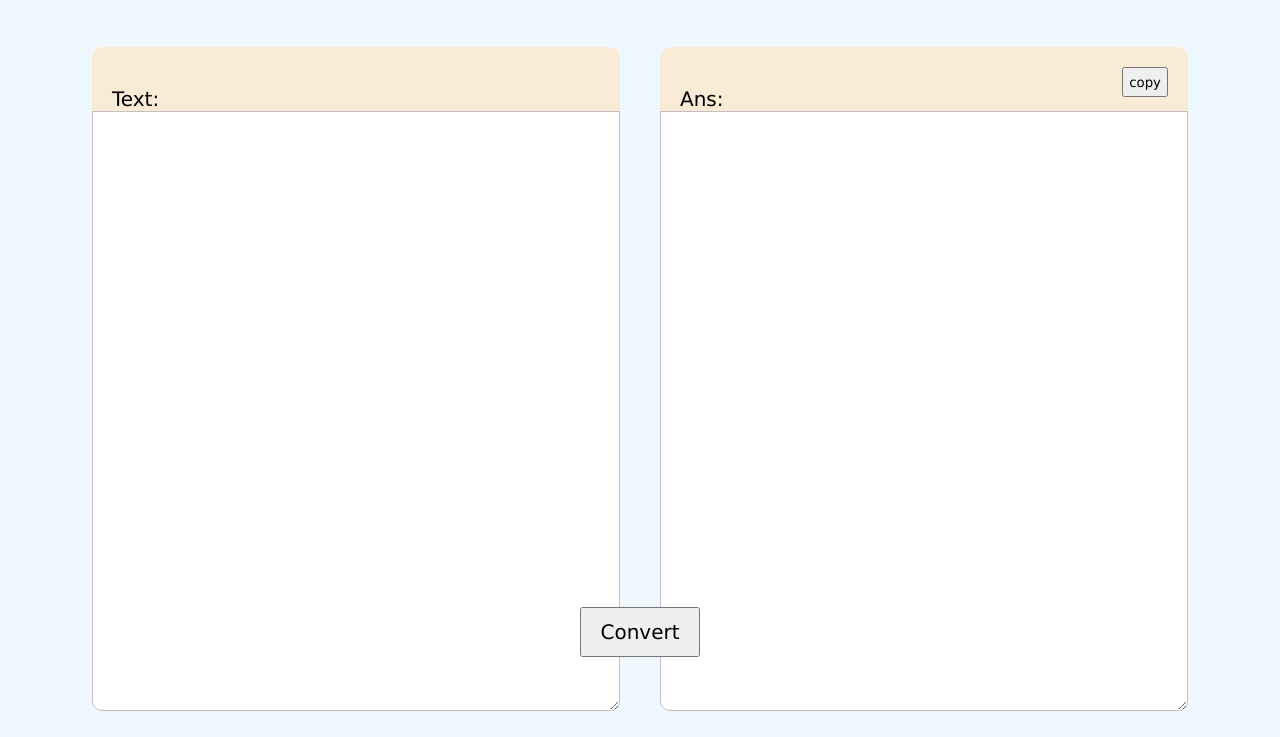
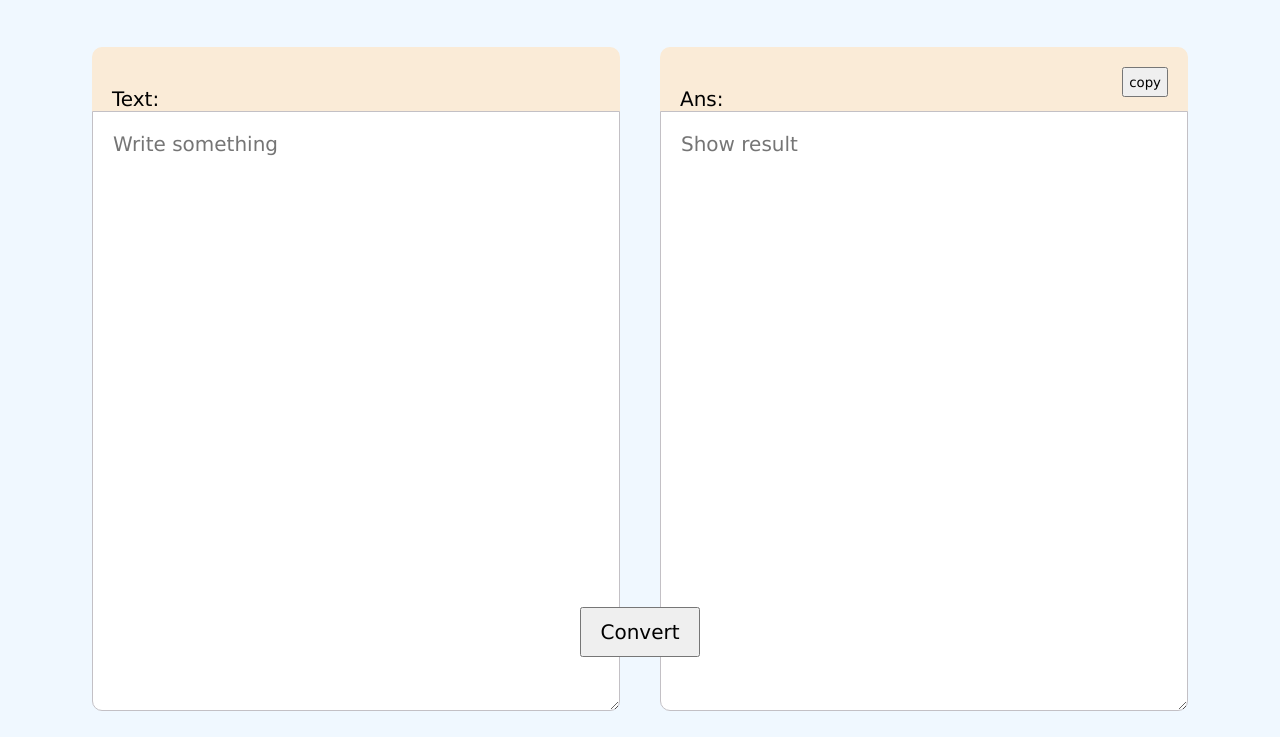
Before and after one commit to nurhasan01/textToBinary.git.io, a plain HTML site: page index.html in a window 1280 px wide. Shown: the part 89-826 px from the top of the page. Drawn offline with nearby package versions, Linux system fonts and the light colour scheme.

Commit message:
placeholder set

```diff
--- a/index.html
+++ b/index.html
@@ -19,13 +19,13 @@
         <label for="text">Text: </label>
 
         <br />
-        <textarea name="text" id="text"></textarea><br />
+        <textarea name="text" id="text" placeholder="Write something"></textarea><br />
       </div>
 
       <div class="ans">
         <label for="ans">Ans: </label
         ><button type="button" id="copy" onclick="copyText()">copy</button
-        ><br /><textarea name="ans" id="ans" class="showResult"></textarea>
+        ><br /><textarea name="ans" id="ans" class="showResult" placeholder="Show result"></textarea>
       </div>
     </div>
     <div class="btn">
```
